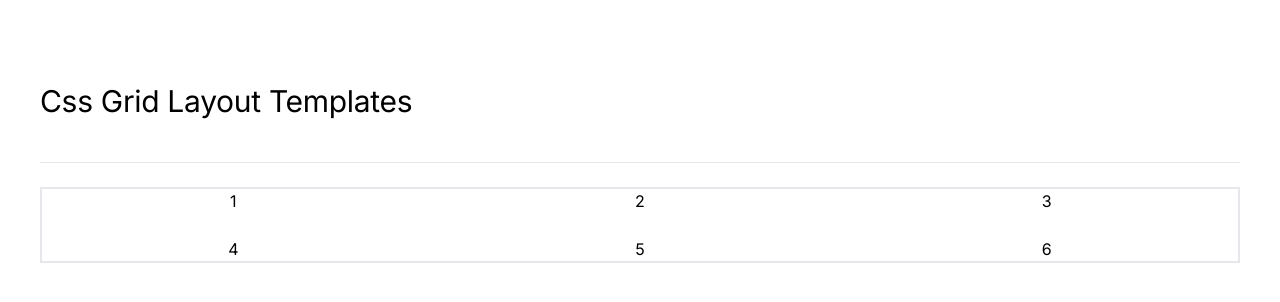
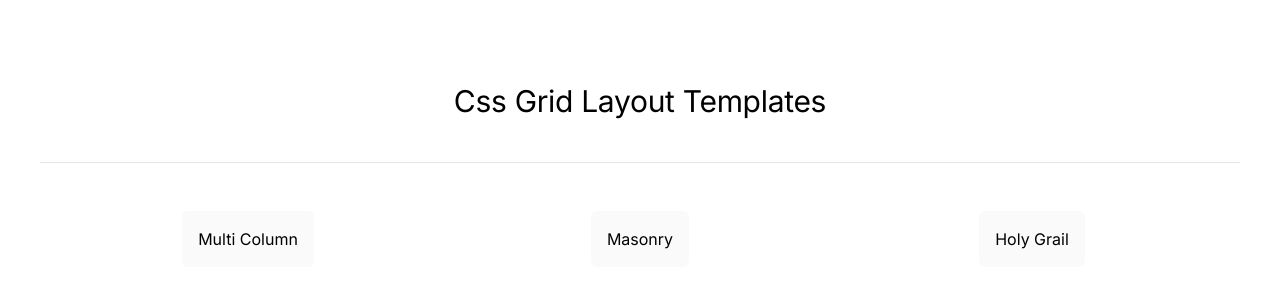
Before and after one commit to rachalSmith/snippets-and-examples, a Next.js app: page /grid-templates in a window 1280 px wide. Shown: the top 302 px of the page. Built offline with nearby package versions, Linux system fonts and the light colour scheme.

Commit message:
add landing page

```diff
--- /dev/null
+++ b/app/(styling)/grid-templates/Card.tsx
@@ -0,0 +1,16 @@
+import { HTMLAttributes } from "react";
+
+export function Card({
+  children,
+  className,
+  ...props
+}: HTMLAttributes<HTMLDivElement>) {
+  return (
+    <div
+      className={`bg-neutral-50 rounded-md p-4 w-1/4 ${className}`}
+      {...props}
+    >
+      {children}
+    </div>
+  );
+}
--- a/app/(styling)/grid-templates/masonry/page.tsx
+++ b/app/(styling)/grid-templates/masonry/page.tsx
@@ -7,22 +7,7 @@ import {
   MountainsImg,
   VanImg,
 } from "../Images";
-import { HTMLAttributes } from "react";
-
-function Card({
-  children,
-  className,
-  ...props
-}: HTMLAttributes<HTMLDivElement>) {
-  return (
-    <div
-      className={`bg-neutral-50 rounded-md p-4 w-1/4 ${className}`}
-      {...props}
-    >
-      {children}
-    </div>
-  );
-}
+import { Card } from "../Card";
 
 const data = [
   { order: 1, text: loremIpsum.shortText1 },
--- a/app/(styling)/grid-templates/page.tsx
+++ b/app/(styling)/grid-templates/page.tsx
@@ -1,19 +1,24 @@
+import Link from "next/link";
+
 export default function GridTemplatesPage() {
   return (
     <>
       <header className="mb-6 border-b border-grey-200">
-        <h1 className="container flex items-center gap-x-3 py-8 text-h5 md:py-10 md:text-h4">
+        <h1 className="text-center gap-x-3 py-8 text-h5 md:py-10 md:text-h4">
           Css Grid Layout Templates
         </h1>
       </header>
-      <section className="container space-y-6 border m-auto">
-        <ul className="grid grid-cols-3 gap-6 border justify-items-center">
-          <li>1</li>
-          <li>2</li>
-          <li>3</li>
-          <li>4</li>
-          <li>5</li>
-          <li>6</li>
+      <section>
+        <ul className="grid grid-cols-3 gap-6 justify-items-center p-6">
+          <li className="bg-neutral-50 rounded-md p-4">
+            <Link href="/grid-templates/multi-column">Multi Column</Link>
+          </li>
+          <li className="bg-neutral-50 rounded-md p-4">
+            <Link href="/grid-templates/masonry">Masonry</Link>
+          </li>
+          <li className="bg-neutral-50 rounded-md p-4">
+            <Link href="/grid-templates/holy-grail">Holy Grail</Link>
+          </li>
         </ul>
       </section>
     </>
```
